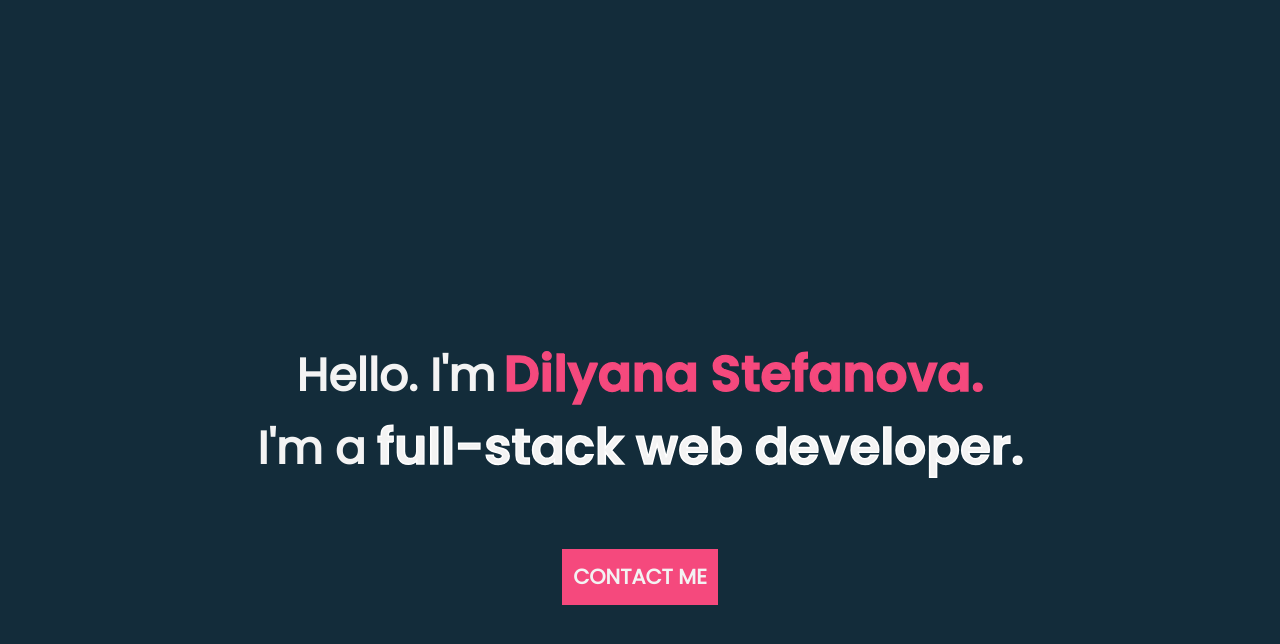
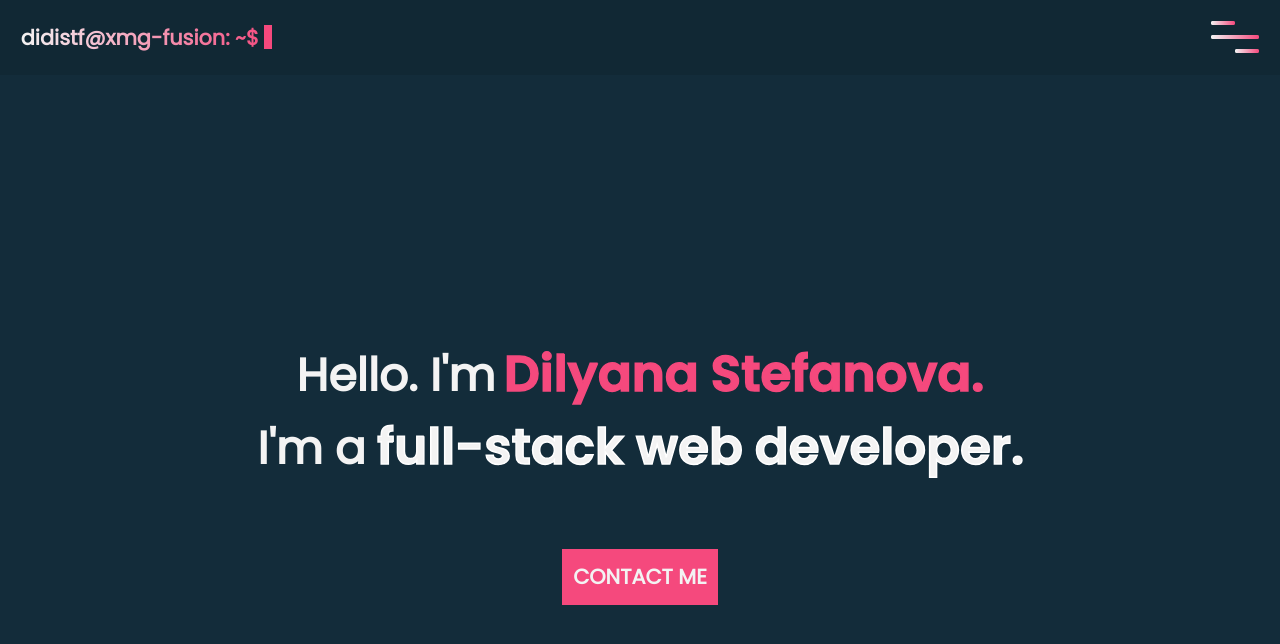
Before and after one commit to DidiStf/react-node-personal-portfolio, a React (Create React App) app in the folder client/: page / in a window 1280 px wide. Shown: the top 644 px of the page. Built offline with nearby package versions, Linux system fonts and the light colour scheme.

Commit message:
refactor (client): Navbar updated

```diff
--- a/client/src/App.js
+++ b/client/src/App.js
@@ -1,5 +1,6 @@
 import { BrowserRouter as Router } from "react-router-dom";
 
+import Navbar from "./components/Navbar/Navbar";
 import NavbarMenuState from "./context/navbarMenu/NavbarMenuState";
 import Routes from "./Routes";
 
@@ -10,6 +11,7 @@ const App = () => {
     <div className="App">
       <NavbarMenuState>
         <Router>
+          <Navbar />
           <Routes />
         </Router>
       </NavbarMenuState>
--- a/client/src/components/Navbar/Menu.js
+++ b/client/src/components/Navbar/Menu.js
@@ -1,10 +1,11 @@
-import classnames from 'classnames';
-import { useContext } from 'react';
-import { Link } from 'react-router-dom';
+import classnames from "classnames";
+import { useContext } from "react";
+import { Link } from "react-router-dom";
 
-import NavbarMenuContext from '../../context/navbarMenu/navbarMenuContext';
+import NavbarMenuContext from "../../context/navbarMenu/navbarMenuContext";
+import NavbarMenuToggler from "./Toggler";
 
-import './Menu.scss';
+import "./Menu.scss";
 
 const NavbarMenu = () => {
   const { open, toggleMenuAction } = useContext(NavbarMenuContext);
@@ -13,24 +14,70 @@ const NavbarMenu = () => {
     <div className={classnames("NavbarMenu", { open })}>
       <ul className="NavbarMenu_list">
         <li className="NavbarMenu_list-item">
-                    <Link className="NavbarMenu_list-item_link test" to="/" onClick={toggleMenuAction}>Home</Link>
+          <Link
+            className="NavbarMenu_list-item_link test"
+            to="/"
+            onClick={toggleMenuAction}
+          >
+            Home
+          </Link>
         </li>
         <li className="NavbarMenu_list-item">
-                    <Link className="NavbarMenu_list-item_link" to="/" onClick={toggleMenuAction}>About</Link>
+          <Link
+            className="NavbarMenu_list-item_link"
+            to="/about"
+            onClick={toggleMenuAction}
+          >
+            About
+          </Link>
         </li>
         <li className="NavbarMenu_list-item">
-                    <Link className="NavbarMenu_list-item_link" to="/" onClick={toggleMenuAction}>Skills</Link>
+          <Link
+            className="NavbarMenu_list-item_link"
+            to="/"
+            onClick={toggleMenuAction}
+          >
+            Skills
+          </Link>
         </li>
         <li className="NavbarMenu_list-item">
-                    <Link className="NavbarMenu_list-item_link" to="/" onClick={toggleMenuAction}>Portfolio</Link>
+          <Link
+            className="NavbarMenu_list-item_link"
+            to="/"
+            onClick={toggleMenuAction}
+          >
+            Portfolio
+          </Link>
         </li>
         <li className="NavbarMenu_list-item">
-                    <Link className="NavbarMenu_list-item_link" to="/contact" onClick={toggleMenuAction}>Contact</Link>
+          <Link
+            className="NavbarMenu_list-item_link test"
+            to="/"
+            onClick={toggleMenuAction}
+          >
+            Experience
+          </Link>
         </li>
         <li className="NavbarMenu_list-item">
-                    <Link className="NavbarMenu_list-item_link" to="/" onClick={toggleMenuAction}>Resume</Link>
+          <Link
+            className="NavbarMenu_list-item_link"
+            to="/contact"
+            onClick={toggleMenuAction}
+          >
+            Contact
+          </Link>
+        </li>
+        <li className="NavbarMenu_list-item">
+          <Link
+            className="NavbarMenu_list-item_link resume"
+            to="/"
+            onClick={toggleMenuAction}
+          >
+            Resume
+          </Link>
         </li>
       </ul>
+      <NavbarMenuToggler />
     </div>
   );
 };
--- a/client/src/components/Navbar/Menu.scss
+++ b/client/src/components/Navbar/Menu.scss
@@ -31,13 +31,14 @@
     &:hover {
       .NavbarMenu_list-item_link {
         opacity: 0.2;
+        background-color: transparent;
       }
     }
   }
 
   &_list-item {
     list-style: none;
-    margin: 0 30px;
+    margin: 0 32px;
     transition: 0.5s;
 
     @media (max-width: $breakpoint-xl) {
@@ -59,9 +60,8 @@
       }
 
       &:hover {
-        transform: scale(2) !important;
+        transform: scale(2);
         opacity: 1 !important;
-        filter: blur(0) !important;
 
         &::before {
           transition: transform 0.5s;
@@ -83,6 +83,10 @@
         transform: scaleX(0);
         z-index: -1;
       }
+
+      &.resume {
+        background-color: $secondary-color;
+      }
     }
   }
 }
--- a/client/src/components/Navbar/Navbar.js
+++ b/client/src/components/Navbar/Navbar.js
@@ -1,16 +1,19 @@
-import TerminalAnimation from './TerminalAnimation';
+import NavbarMenu from "./Menu";
+import NavbarMenuToggler from "./Toggler";
+import TerminalAnimation from "./TerminalAnimation";
 
-
-import './Navbar.scss';
+import "./Navbar.scss";
 
 const Navbar = () => {
-
-
-    return (
-        <div className="Navbar">
-            <TerminalAnimation />
-        </div>
-    );
+  return (
+    <>
+      <div className="Navbar">
+        <TerminalAnimation />
+        <NavbarMenuToggler />
+      </div>
+      <NavbarMenu />
+    </>
+  );
 };
 
 export default Navbar;
--- a/client/src/components/Navbar/Navbar.scss
+++ b/client/src/components/Navbar/Navbar.scss
@@ -3,7 +3,7 @@
 .Navbar {
   width: 100%;
   display: flex;
-  background-color: transparentize($darker-color, 0.5);
+  background-color: $darker-color;
   position: fixed;
   z-index: 500;
 }
--- a/client/src/components/Navbar/TerminalAnimation.scss
+++ b/client/src/components/Navbar/TerminalAnimation.scss
@@ -12,7 +12,7 @@
   cursor: grab;
 
   @media (max-width: $breakpoint-xxs) {
-    display: none;
+    font-size: 1rem;
   }
 
   &::selection {
--- a/client/src/components/Navbar/Toggler.scss
+++ b/client/src/components/Navbar/Toggler.scss
@@ -1,4 +1,4 @@
-@import '../../styles/constants';
+@import "../../styles/constants";
 
 .NavbarMenuToggler {
   width: 3rem;
@@ -9,28 +9,32 @@
   transition: transform 650ms ease-out;
   z-index: 1500 !important;
   cursor: pointer;
-    position: absolute;
+  position: fixed;
   top: 1.3rem;
   right: 1.3rem;
+
+  @media (max-width: $breakpoint-xxs) {
+    width: 2.5rem;
+    height: 1.5rem;
+  }
 
   &.open {
     transform: rotate(-45deg);
 
     & .start {
-            transform: rotate(-450deg) translateX(.8rem)
+      transform: rotate(-450deg) translateX(0.8rem);
     }
 
     & .end {
-            transform: rotate(-450deg) translateX(-.8rem)
+      transform: rotate(-450deg) translateX(-0.8rem);
     }
-
   }
 
   &_bar {
     background: linear-gradient(to right, $accent-color, $secondary-color);
     width: 100%;
     height: 4px;
-        border-radius: .8rem;
+    border-radius: 0.8rem;
 
     &.half {
       width: 50%;
@@ -38,19 +42,20 @@
 
     &.start {
       transform-origin: right;
-            transition: transform 650ms cubic-bezier(0.54, -0.81, 0.57, 0.57)
+      transition: transform 650ms cubic-bezier(0.54, -0.81, 0.57, 0.57);
     }
 
     &.end {
       align-self: flex-end;
       transform-origin: left;
-            transition: transform 650ms cubic-bezier(0.54, -0.81, 0.57, 0.57)
+      transition: transform 650ms cubic-bezier(0.54, -0.81, 0.57, 0.57);
     }
   }
 }
 
 @keyframes blink {
-    from, to {
+  from,
+  to {
     background-color: transparent;
   }
   50% {
```
Lines whose indentation alone changed are shown as unchanged.
